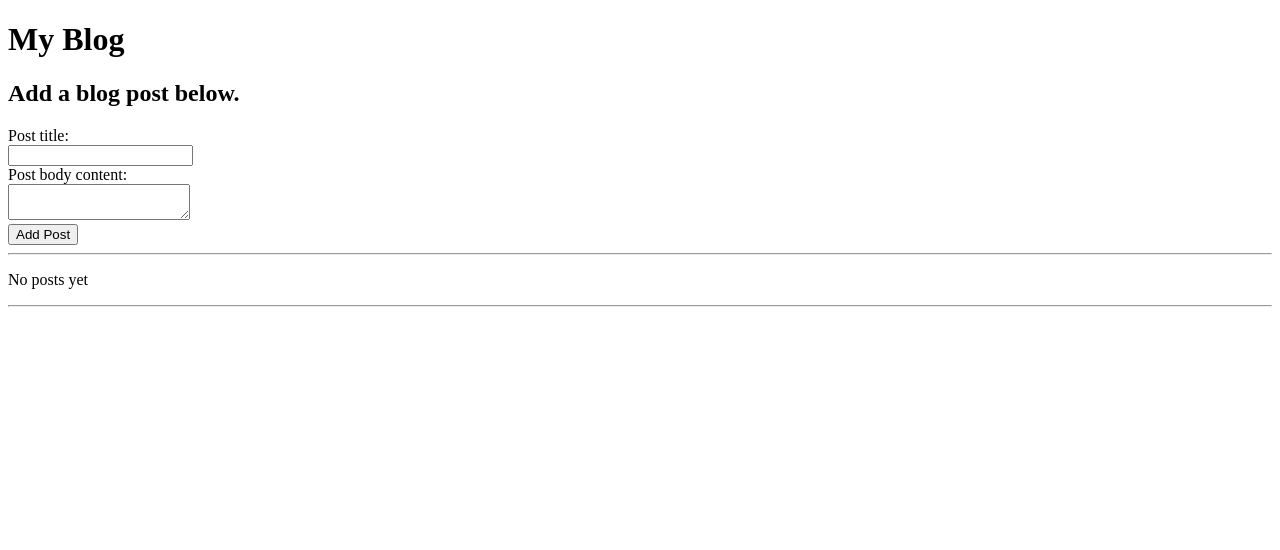
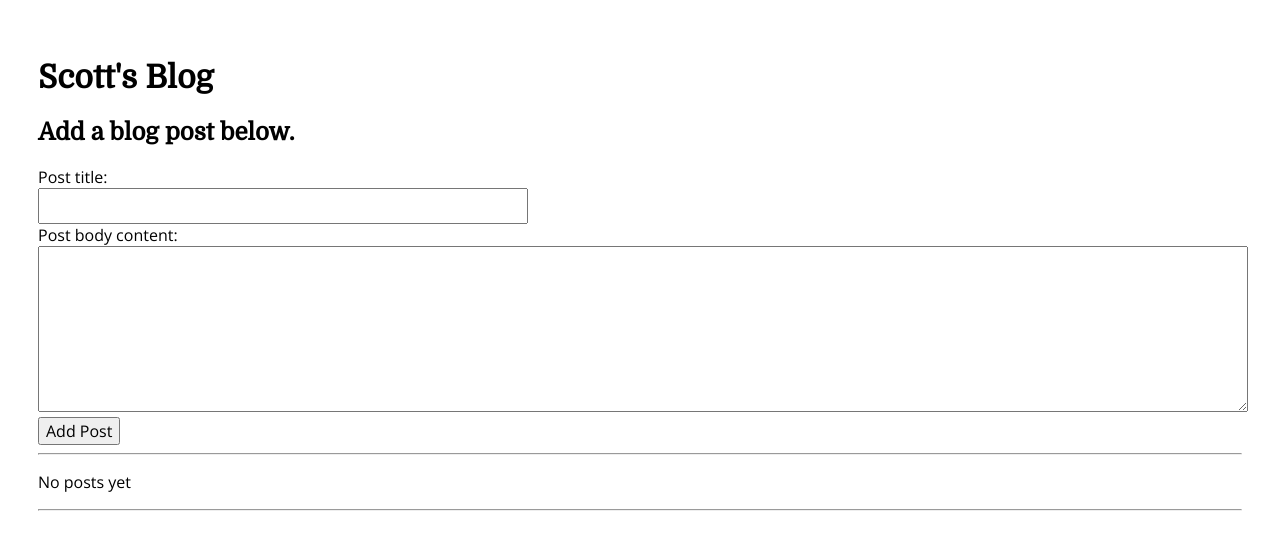
Before and after one commit to spchaplin/blogz, a Flask app: page / in a window 1280 px wide. Shown: the top 550 px of the page. Run offline with Flask 2, Linux system fonts and the light colour scheme; data that the repository does not hold is empty.

Commit message:
styling added

```diff
--- a/main.py
+++ b/main.py
@@ -30,8 +30,9 @@ def index():
 
     #tasks = Task.query.filter_by(completed=False).all()
     posts = Blog.query.all()
+    page_title = "Scott's Blog"
     #completed_tasks = Task.query.filter_by(completed=True).all()
-    return render_template('posts.html', posts=posts)
+    return render_template('posts.html', posts=posts, page_title=page_title)
 
 # @app.route('/delete-task', methods=['POST'])
 # def delete_task():
--- a/templates/base.html
+++ b/templates/base.html
@@ -1,10 +1,33 @@
 <!doctype html>
 <html>
     <head>
-        <title>{{title}}</title>
+        <title>{{page_title}}</title>
+        <link href="https://fonts.googleapis.com/css?family=Domine|Open+Sans" rel="stylesheet">
+        <style>
+        body{
+        font-family: 'Open Sans', sans-serif;
+        padding:30px;
+        }
+        input,textarea {
+            font-family: 'Open Sans', sans-serif;
+            font-size: 16px;
+        }
+        h1,h2,h3 {
+        font-family: 'Domine', serif;
+        }
+        textarea {
+            height: 20vh;
+            width: 100%
+        }
+        .post_title {
+            height: 30px;
+            width:40%;
+            min-width: 250px;
+        }
+        </style>
     </head>
 <body>
-
+    <h1>{{page_title}}</h1>
     {% block content %}
     {% endblock %}
 
--- a/templates/posts.html
+++ b/templates/posts.html
@@ -1,12 +1,11 @@
 {% extends "base.html" %}
 
 {% block content %}
-<h1>My Blog</h1>
 <form method='post'>
     <h2>Add a blog post below.</h2>
     <label>
         Post title:<br>
-        <input type="text" name='post_title' /><br>
+        <input class="post_title" type="text" name='post_title' /><br>
     </label>
     <label>
         Post body content:<br>
```
